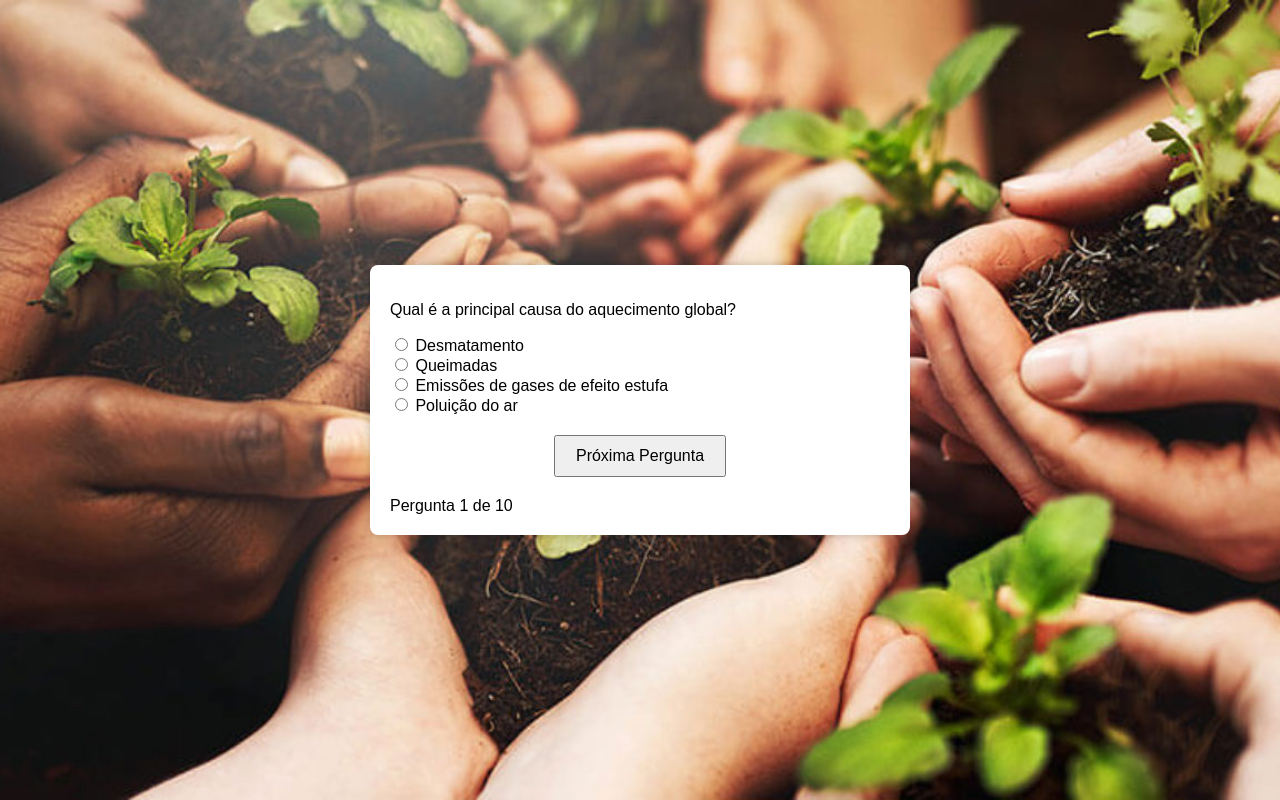
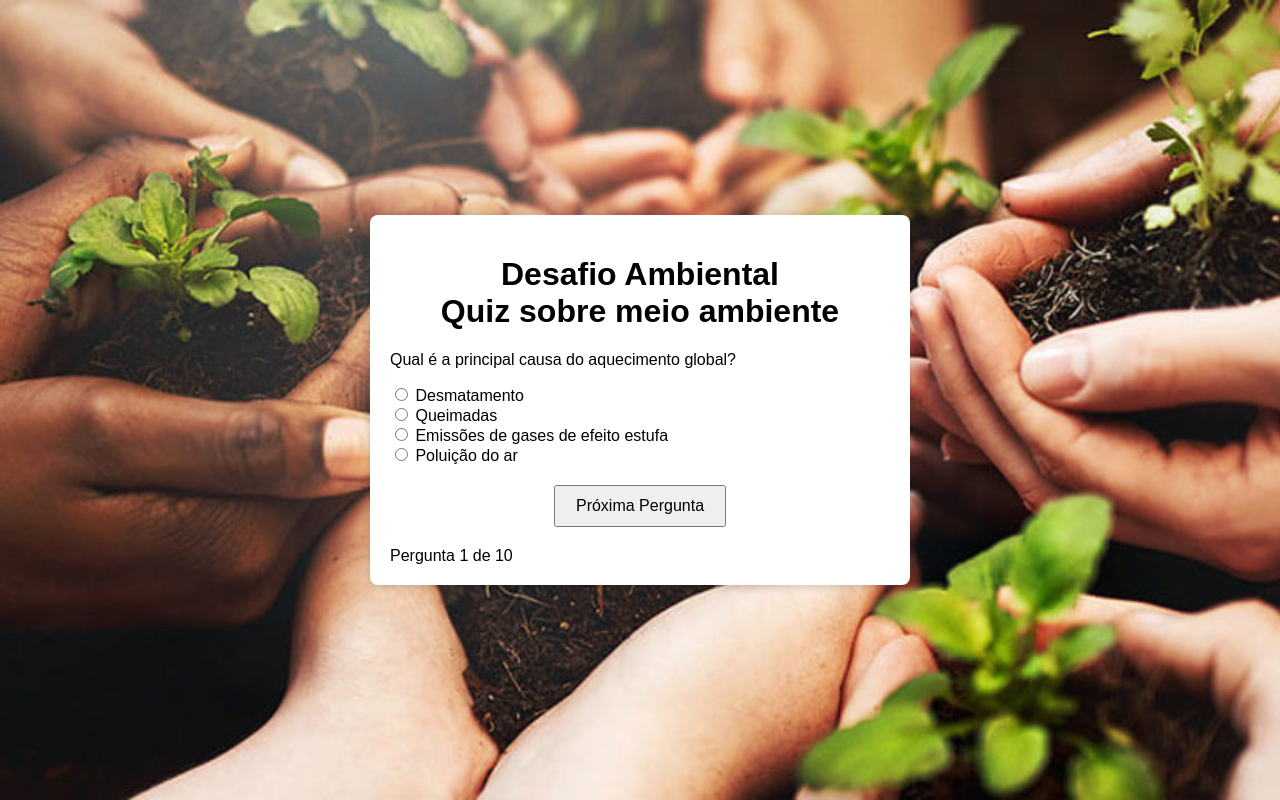
Before and after one commit to Zamoraky/quiz-meio-ambiente, a plain HTML site: page index.html in a window 1280 px wide. Drawn offline with Linux system fonts and the light colour scheme.

Commit message:
Update index.html

```diff
--- a/index.html
+++ b/index.html
@@ -7,7 +7,9 @@
   <link rel="stylesheet" href="style.css">
 </head>
 <body>
+
   <div id="quiz-container">
+    <h1>Desafio Ambiental <br> Quiz sobre meio ambiente</h1>
     <div id="question-container"></div>
     <div id="options-container"></div>
     <button id="next-button" onclick="nextQuestion()">Próxima Pergunta</button>
```
